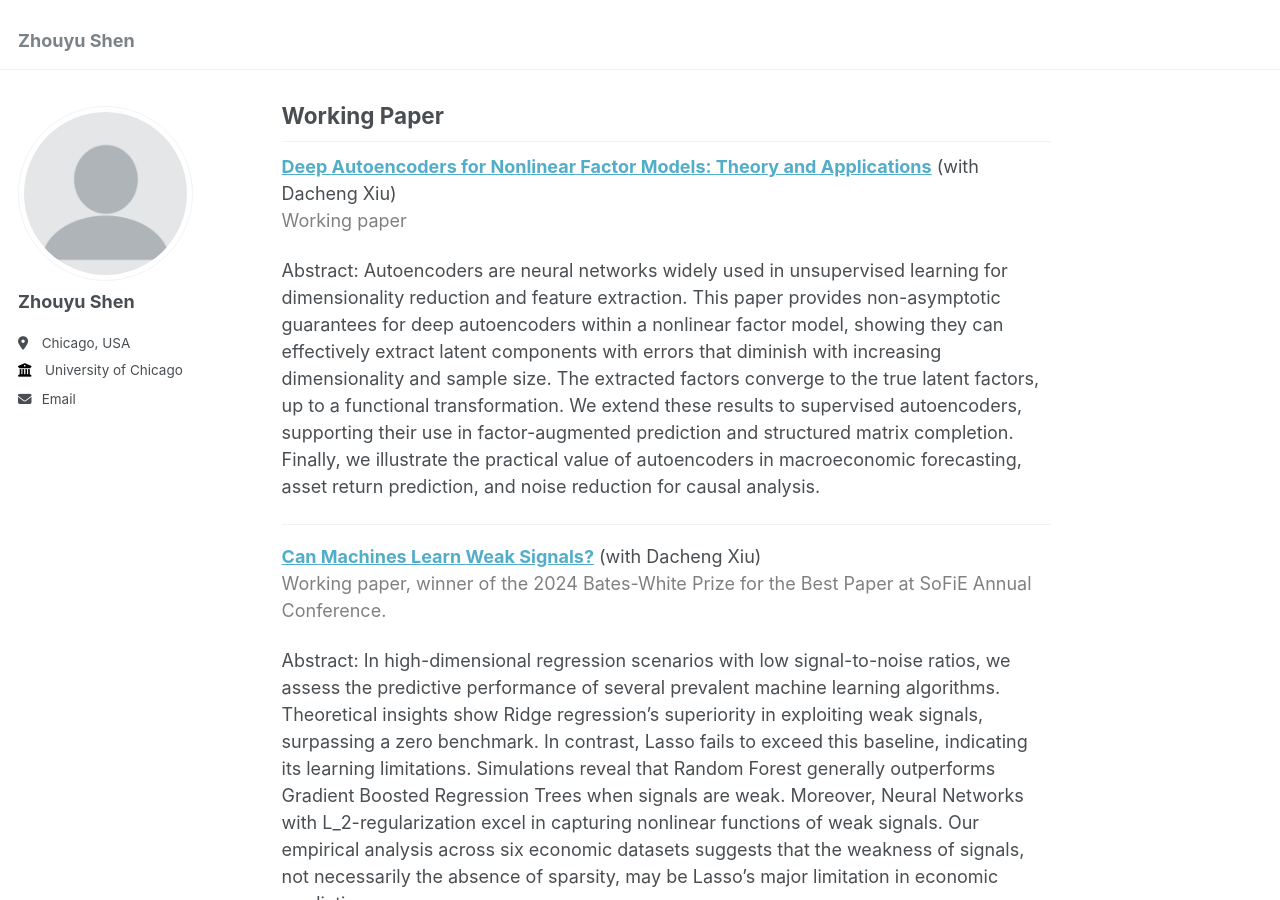
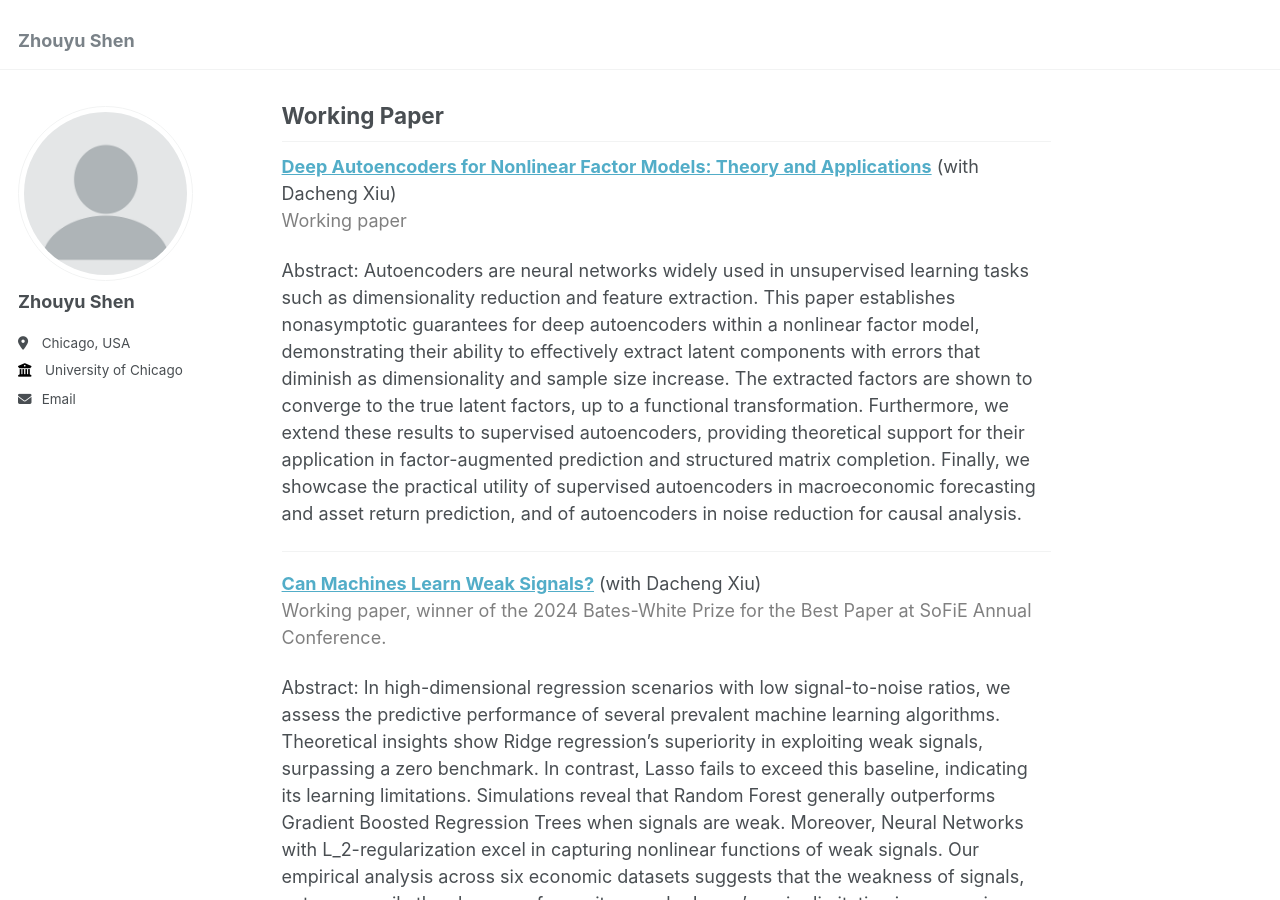
Before and after one commit to szyu123/zhouyushen, a Jekyll site: the page built from _pages/about.md, in a window 1280 px wide and 900 px high, scrolled down 503 px. Built offline with Jekyll 4.4.1, drawn with Linux system fonts in a browser that asks for light colours.

Commit message:
Update about.md

```diff
--- a/_pages/about.md
+++ b/_pages/about.md
@@ -21,7 +21,7 @@ Machine Learning, High Dimensional Statistics, Time-series Econometrics, Financi
 **[Deep Autoencoders for Nonlinear Factor Models: Theory and Applications](https://papers.ssrn.com/sol3/papers.cfm?abstract_id=5074409)** (with Dacheng Xiu)
 <span style="color:gray;">Working paper</span>
 
-Abstract: Autoencoders are neural networks widely used in unsupervised learning for dimensionality reduction and feature extraction. This paper provides non-asymptotic guarantees for deep autoencoders within a nonlinear factor model, showing they can effectively extract latent components with errors that diminish with increasing dimensionality and sample size. The extracted factors converge to the true latent factors, up to a functional transformation. We extend these results to supervised autoencoders, supporting their use in factor-augmented prediction and structured matrix completion. Finally, we illustrate the practical value of autoencoders in macroeconomic forecasting, asset return prediction, and noise reduction for causal analysis.
+Abstract: Autoencoders are neural networks widely used in unsupervised learning tasks such as dimensionality reduction and feature extraction. This paper establishes nonasymptotic guarantees for deep autoencoders within a nonlinear factor model, demonstrating their ability to effectively extract latent components with errors that diminish as dimensionality and sample size increase. The extracted factors are shown to converge to the true latent factors, up to a functional transformation. Furthermore, we extend these results to supervised autoencoders, providing theoretical support for their application in factor-augmented prediction and structured matrix completion. Finally, we showcase the practical utility of supervised autoencoders in macroeconomic forecasting and asset return prediction, and of autoencoders in noise reduction for causal analysis.
 
 
 
```
